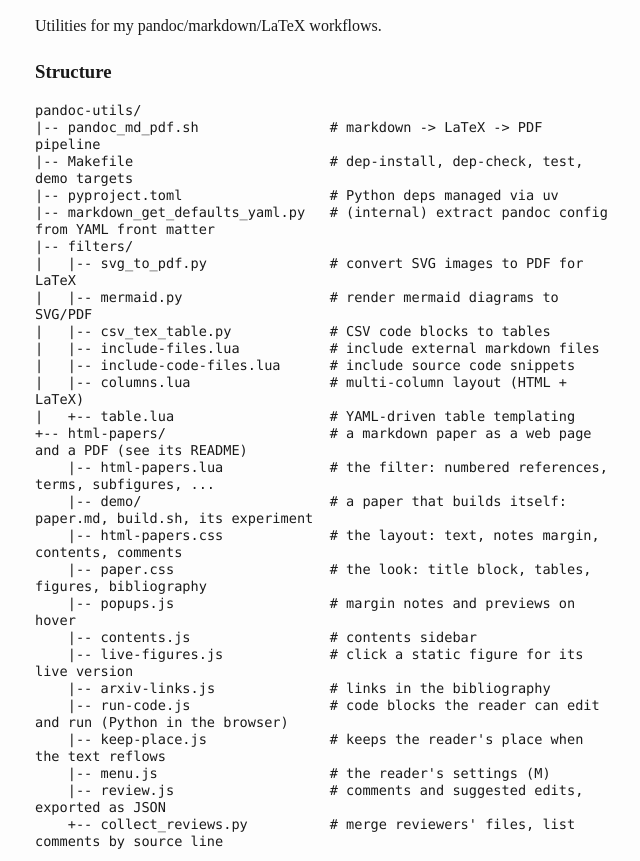
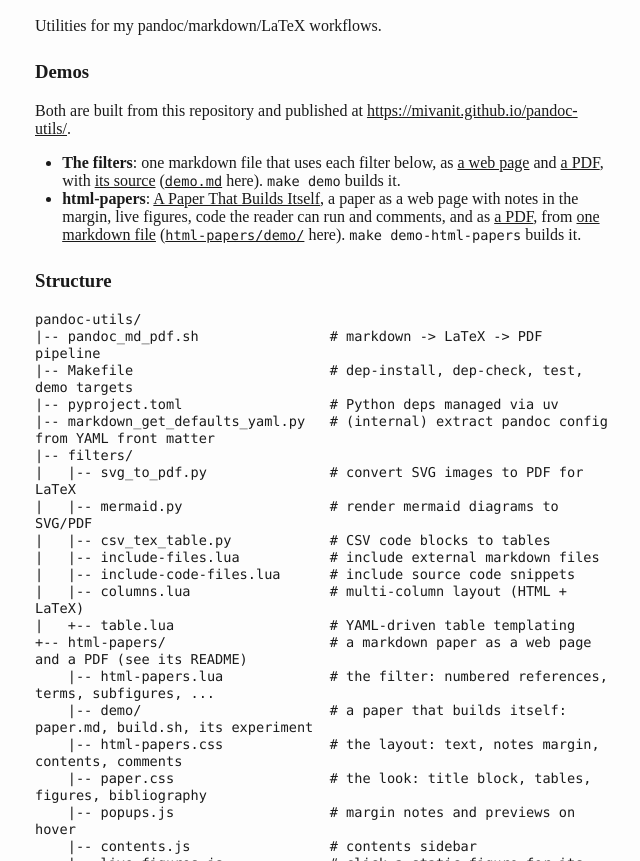
Before and after one commit to mivanit/pandoc-utils, a plain HTML site: page docs/demo.html in a window 1280 px wide. Shown: the part 1496-2357 px from the top of the page, without its empty margins (317-957 px from the left). Drawn offline with Linux system fonts and the light colour scheme.

Commit message:
docs: add demo links and build commands to README
Introduce the filter and html-papers demos with links to their web,
PDF, and source versions, plus the commands to build them.

Refresh the generated feature demo to include the new README section.

```diff
--- a/docs/demo.html
+++ b/docs/demo.html
@@ -291,6 +291,29 @@ src="mermaid-images/6b7ed204e608e78bdb28298f700be677fc4b96f9.svg" /></p>
 <!-- include-files.lua: include external markdown at compile time -->
 <h2 id="pandoc-utils">pandoc-utils</h2>
 <p>Utilities for my pandoc/markdown/LaTeX workflows.</p>
+<h3 id="demos">Demos</h3>
+<p>Both are built from this repository and published at <a
+href="https://mivanit.github.io/pandoc-utils/"
+class="uri">https://mivanit.github.io/pandoc-utils/</a>.</p>
+<ul>
+<li><strong>The filters</strong>: one markdown file that uses each
+filter below, as <a
+href="https://mivanit.github.io/pandoc-utils/demo.html">a web page</a>
+and <a href="https://mivanit.github.io/pandoc-utils/demo.pdf">a PDF</a>,
+with <a href="https://mivanit.github.io/pandoc-utils/demo.md">its
+source</a> (<a href="demo.md"><code>demo.md</code></a> here).
+<code>make demo</code> builds it.</li>
+<li><strong>html-papers</strong>: <a
+href="https://mivanit.github.io/pandoc-utils/html-papers/">A Paper That
+Builds Itself</a>, a paper as a web page with notes in the margin, live
+figures, code the reader can run and comments, and as <a
+href="https://mivanit.github.io/pandoc-utils/html-papers/paper.pdf">a
+PDF</a>, from <a
+href="https://mivanit.github.io/pandoc-utils/html-papers/paper.md">one
+markdown file</a> (<a
+href="https://github.com/mivanit/pandoc-utils/tree/main/html-papers/demo"><code>html-papers/demo/</code></a>
+here). <code>make demo-html-papers</code> builds it.</li>
+</ul>
 <h3 id="structure">Structure</h3>
 <pre><code>pandoc-utils/
 |-- pandoc_md_pdf.sh                # markdown -&gt; LaTeX -&gt; PDF pipeline
```
Also changed, not shown: 3 other files.
